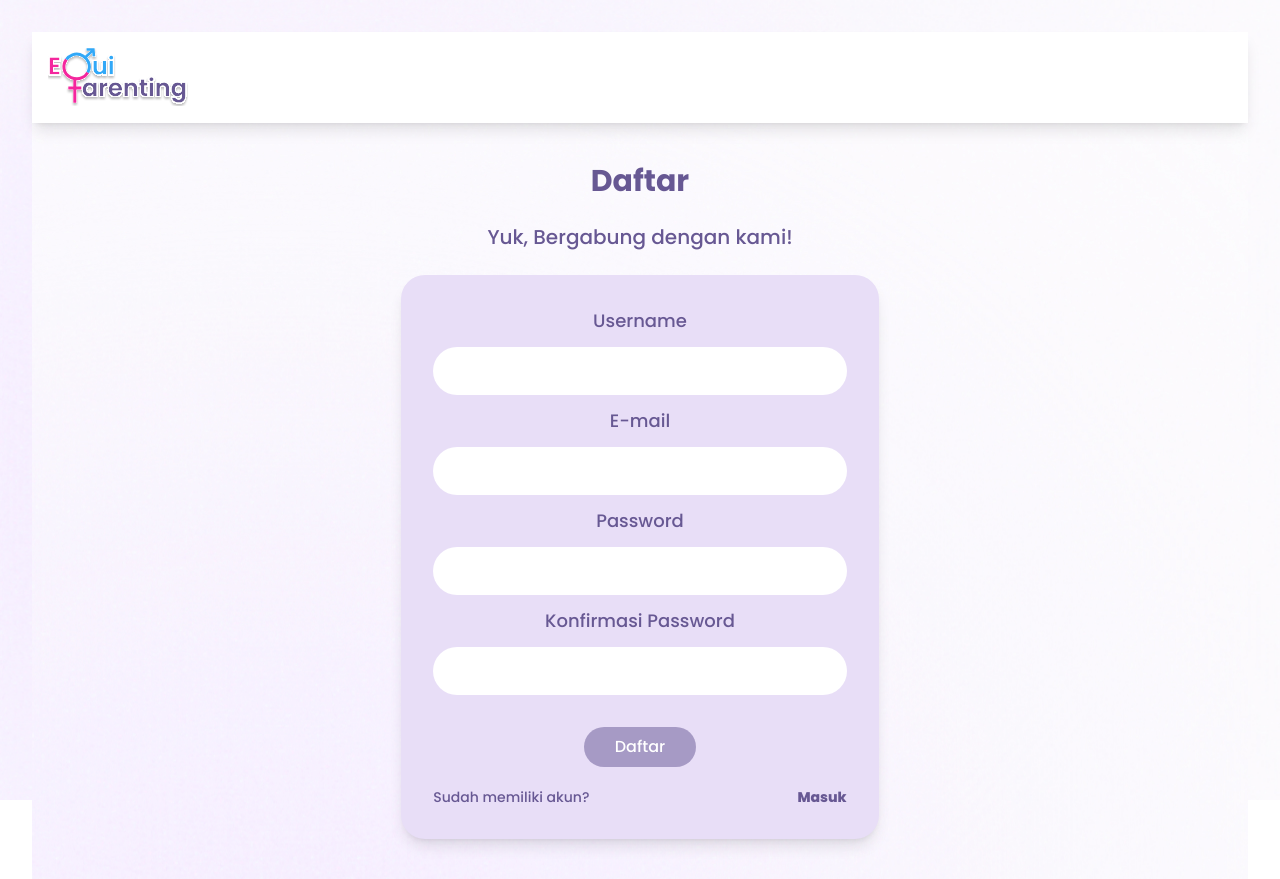
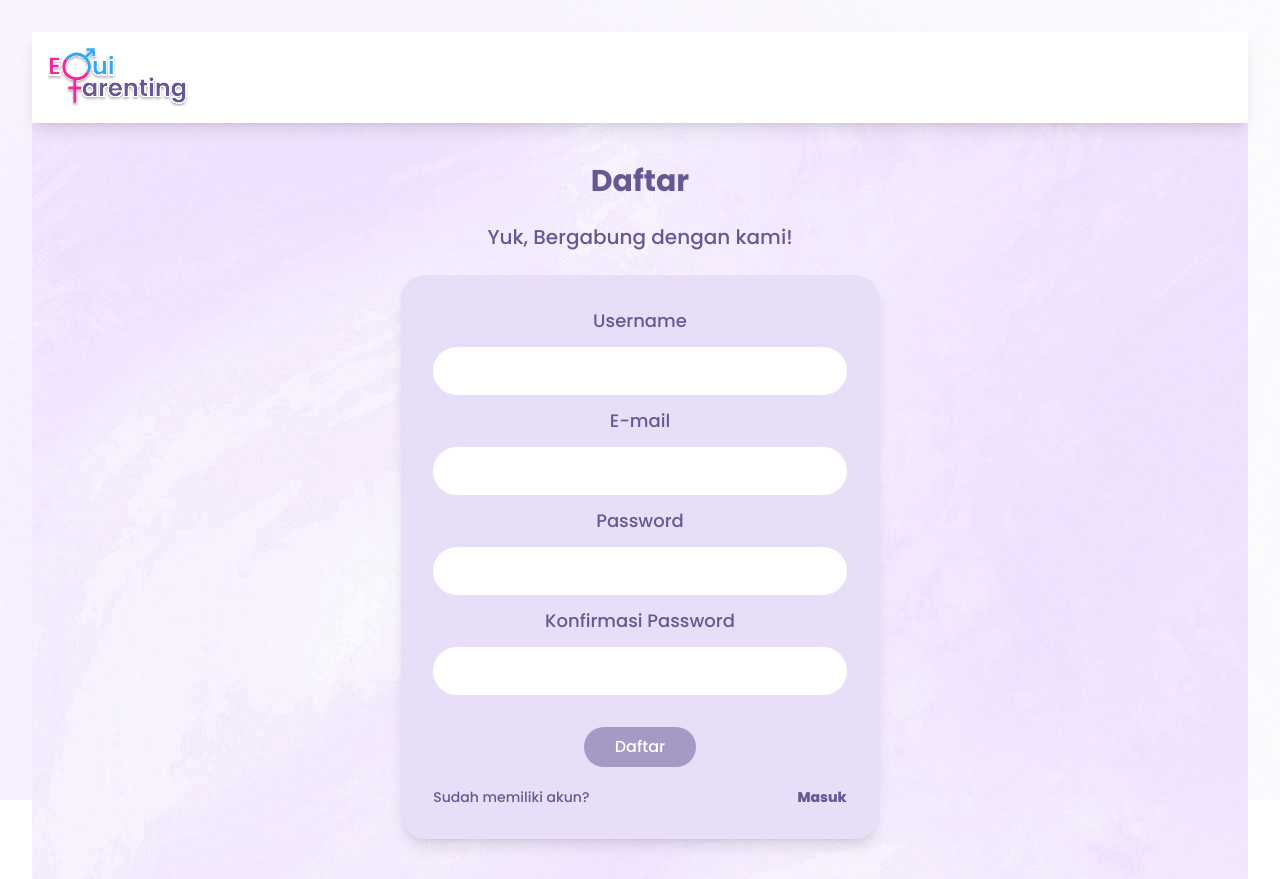
Before and after one commit to RangkayoRasunaSaid/EquiParenting-project, a React (Vite) app: page /register in a window 1280 px wide. Built offline with nearby package versions, Linux system fonts and the light colour scheme.

Commit message:
merge login&register page

```diff
--- a/src/pages/Login.jsx
+++ b/src/pages/Login.jsx
@@ -21,7 +21,7 @@ const Login = () => {
   };
 
   return (
-    <div className="bg-[url('/src/assets/background.jpg')] min-h-screen">
+    <div className="bg-[url('/src/assets/background2.jpg')] min-h-screen">
       <NavbarAcc />
       <div className="text-center pt-10 text-ungu1">
         <h1 className="text-2xl lg:text-3xl font-bold">Masuk</h1>
--- a/src/pages/Profile.jsx
+++ b/src/pages/Profile.jsx
@@ -13,7 +13,7 @@ const Profile = () => {
   //   };
 
   return (
-    <div className="bg-[url('/src/assets/background.jpg')] bg-fixed">
+    <div className="bg-[url('/src/assets/background2.jpg')] bg-fixed">
       <NavbarAcc />
       <div className="text-center pt-10 text-ungu1">
         <h1 className="text-2xl lg:text-3xl font-bold">Akun Terhubung</h1>
--- a/src/pages/Register.jsx
+++ b/src/pages/Register.jsx
@@ -30,7 +30,7 @@ const Register = () => {
   };
 
   return (
-    <div className="bg-[url('/src/assets/background.jpg')] min-h-screen">
+    <div className="bg-[url('/src/assets/background2.jpg')] min-h-screen">
       <NavbarAcc />
       <div className="text-center pt-10 text-ungu1">
         <h1 className="text-2xl lg:text-3xl font-bold">Daftar</h1>
```
Also changed, not shown: src/assets/background2.jpg (added).
